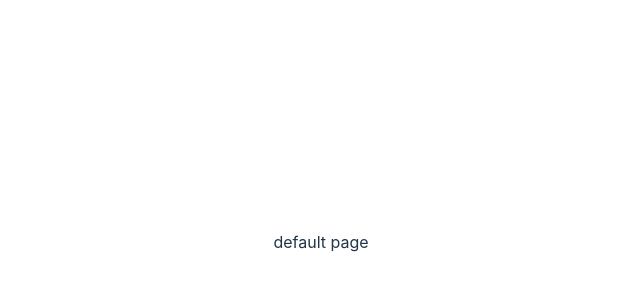
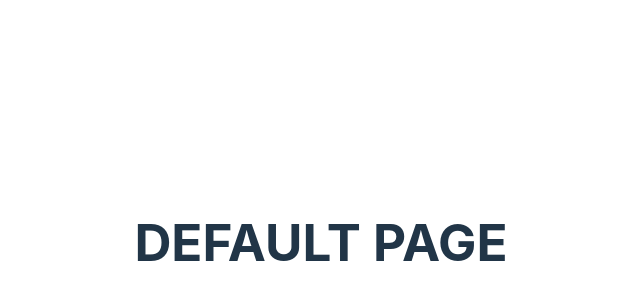
Before and after one commit to sungpaks/Runtale_FE_v2, a React (Vite) app: page / in a window 1280 px wide. Shown: the part 158-458 px from the top of the page, without its empty margins (319-959 px from the left). Built offline with nearby package versions, Linux system fonts and the light colour scheme.

Commit message:
[add] default page poilerplate

```diff
--- a/src/App.tsx
+++ b/src/App.tsx
@@ -12,6 +12,7 @@ import Home from "./pages/home/Home";
 import NotFound from "./pages/404/NotFound";
 import PrivateRoute from "./layouts/PrivateRoute";
 import PublicRoute from "./layouts/PublicRoute";
+import DefaultPage from "./pages/default-page/DefaultPage";
 
 interface AutocompletionOption {
 	label: string;
@@ -20,13 +21,13 @@ interface AutocompletionOption {
 const router = createBrowserRouter(
 	createRoutesFromElements(
 		<>
+			<Route path="/" element={<DefaultPage />} />
 			<Route element={<PrivateRoute />}>
 				{/* 로그인이 필요한 페이지 정의 */}
 				<Route path="/home" element={<Home />} />
 			</Route>
 			<Route element={<PublicRoute />}>
 				{/* 로그인 없이 접근하는 페이지 정의 */}
-				<Route path="/" element={<div>default page</div>} />
 				<Route path="/login" element={<Login />} />
 			</Route>
 		</>,
--- /dev/null
+++ b/src/pages/default-page/DefaultPage.tsx
@@ -0,0 +1,3 @@
+export default function DefaultPage() {
+	return <h1>DEFAULT PAGE</h1>;
+}
```
